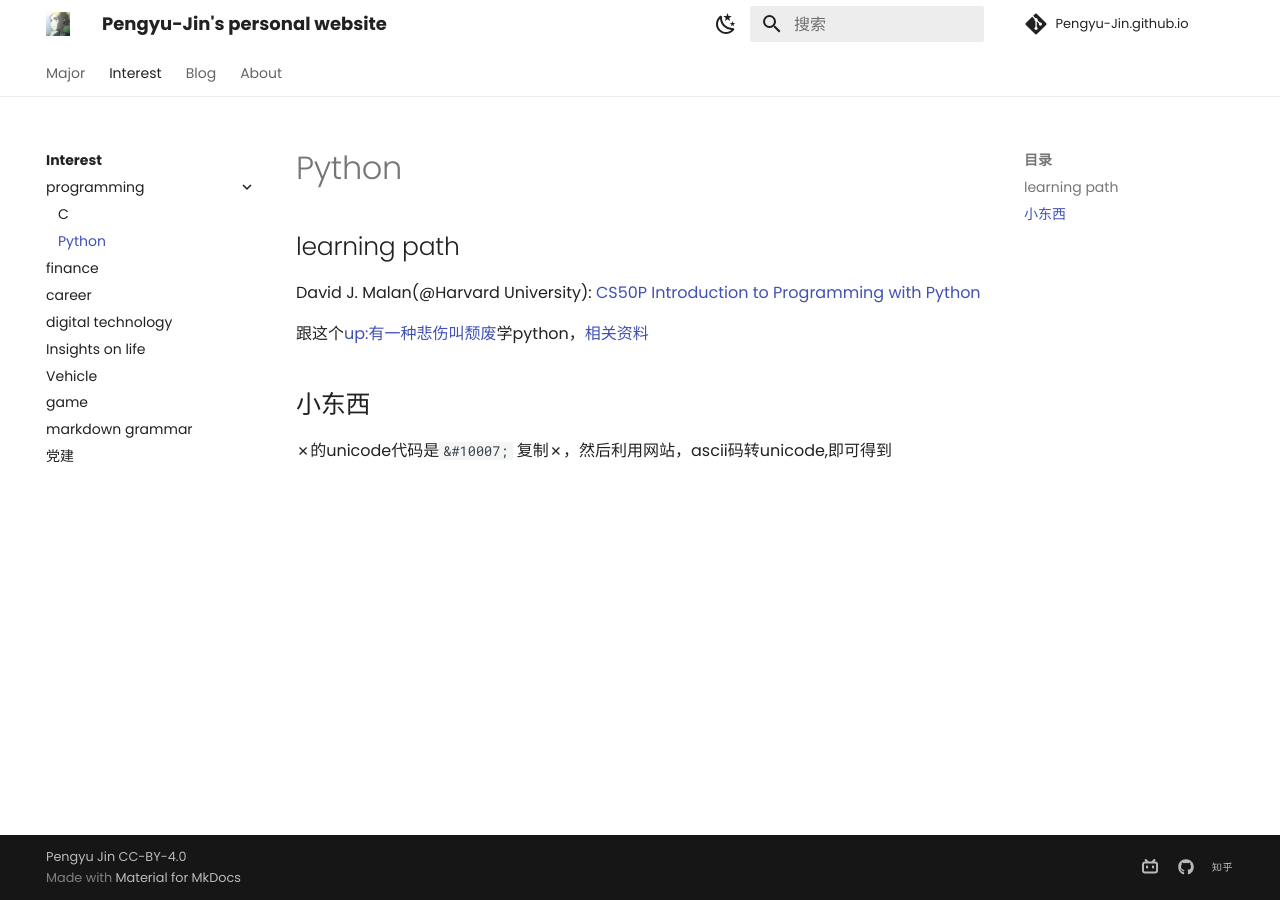
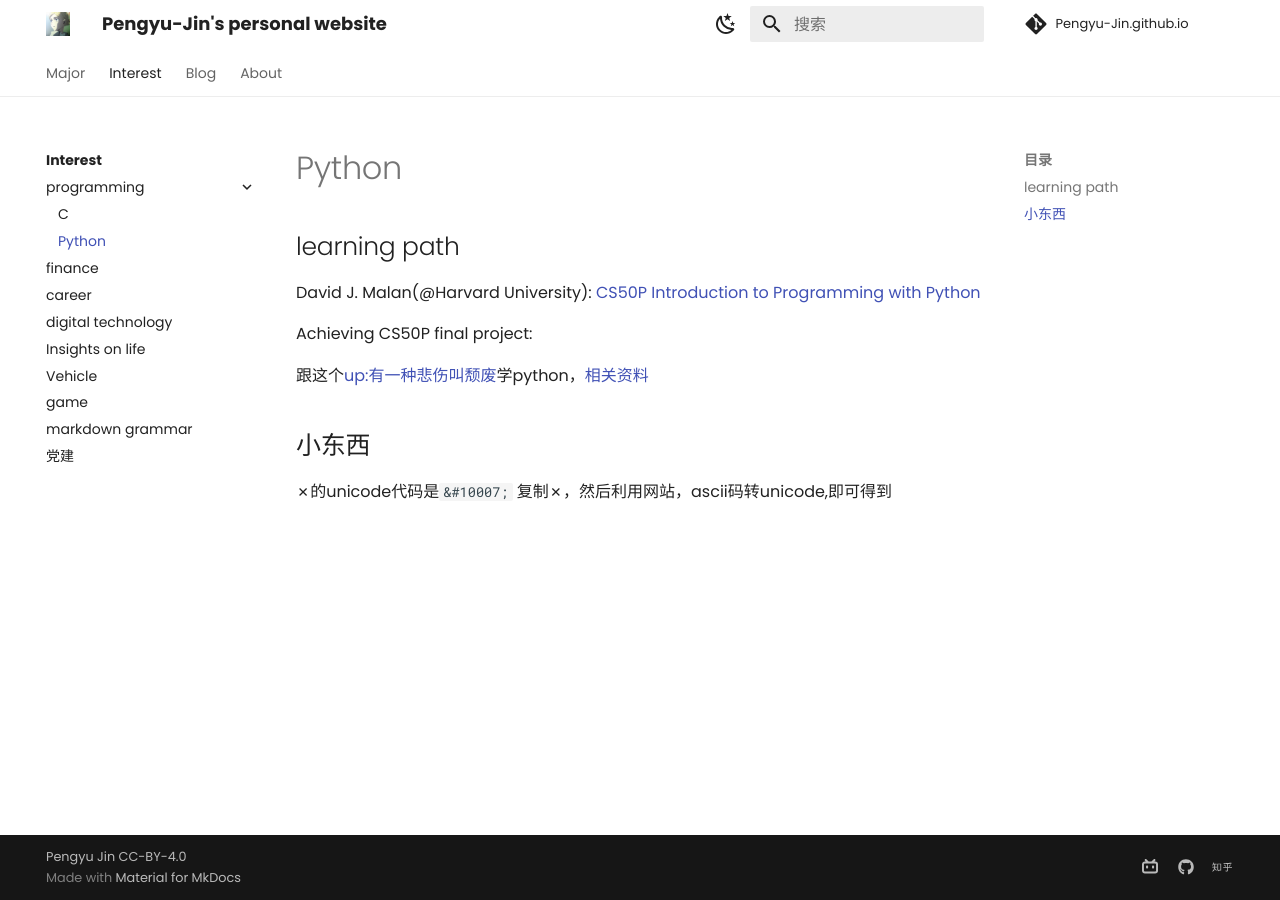
Before and after one commit to Pengyu-Jin/Pengyu-Jin.github.io, an MkDocs documentation site: the page built from docs/interest/programming/Python.md, in a window 1280 px wide. Built offline with MkDocs 1.6.1 and Material for MkDocs 9.7.7, drawn with Linux system fonts in a browser that asks for light colours; comment, search, counter and statistics services are not loaded.

Commit message:
20241203

```diff
--- a/docs/interest/programming/Python.md
+++ b/docs/interest/programming/Python.md
@@ -1,7 +1,11 @@
 ## learning path
 David J. Malan(@Harvard University): [CS50P Introduction to Programming with Python](https://csdiy.wiki/%E7%BC%96%E7%A8%8B%E5%85%A5%E9%97%A8/Python/CS50P/){:target="_blank"}
 
+Achieving CS50P final project: [](){:target="_blank"}
+
 跟这个[up:有一种悲伤叫颓废](https://space.bilibili.com/387821788?spm_id_from=333.999.0.0)学python，[相关资料](https://github.com/136108Haumea/my-manim/tree/master/book){:target="_blank}
+
+
 
 ## 小东西
 
```
